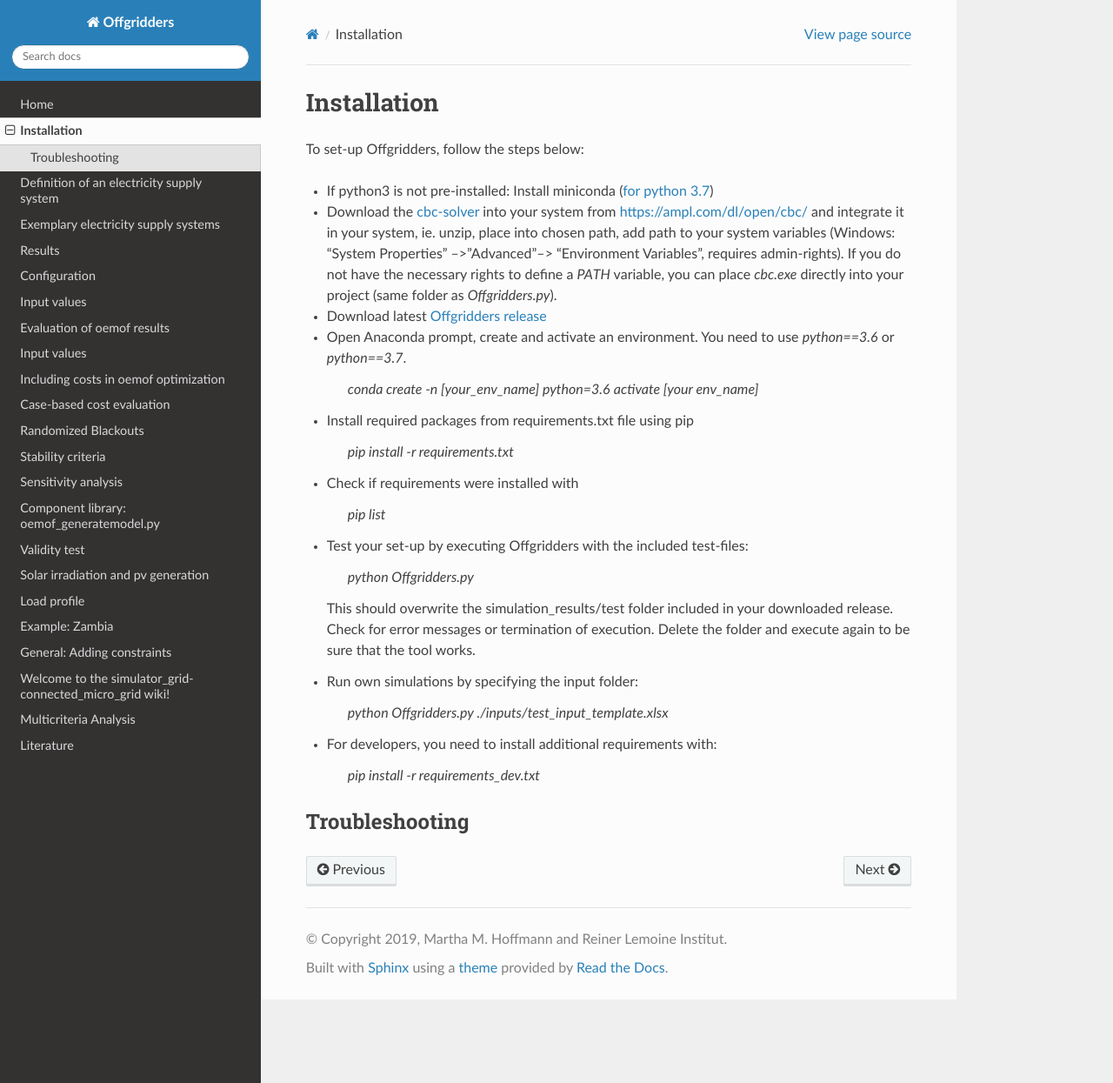
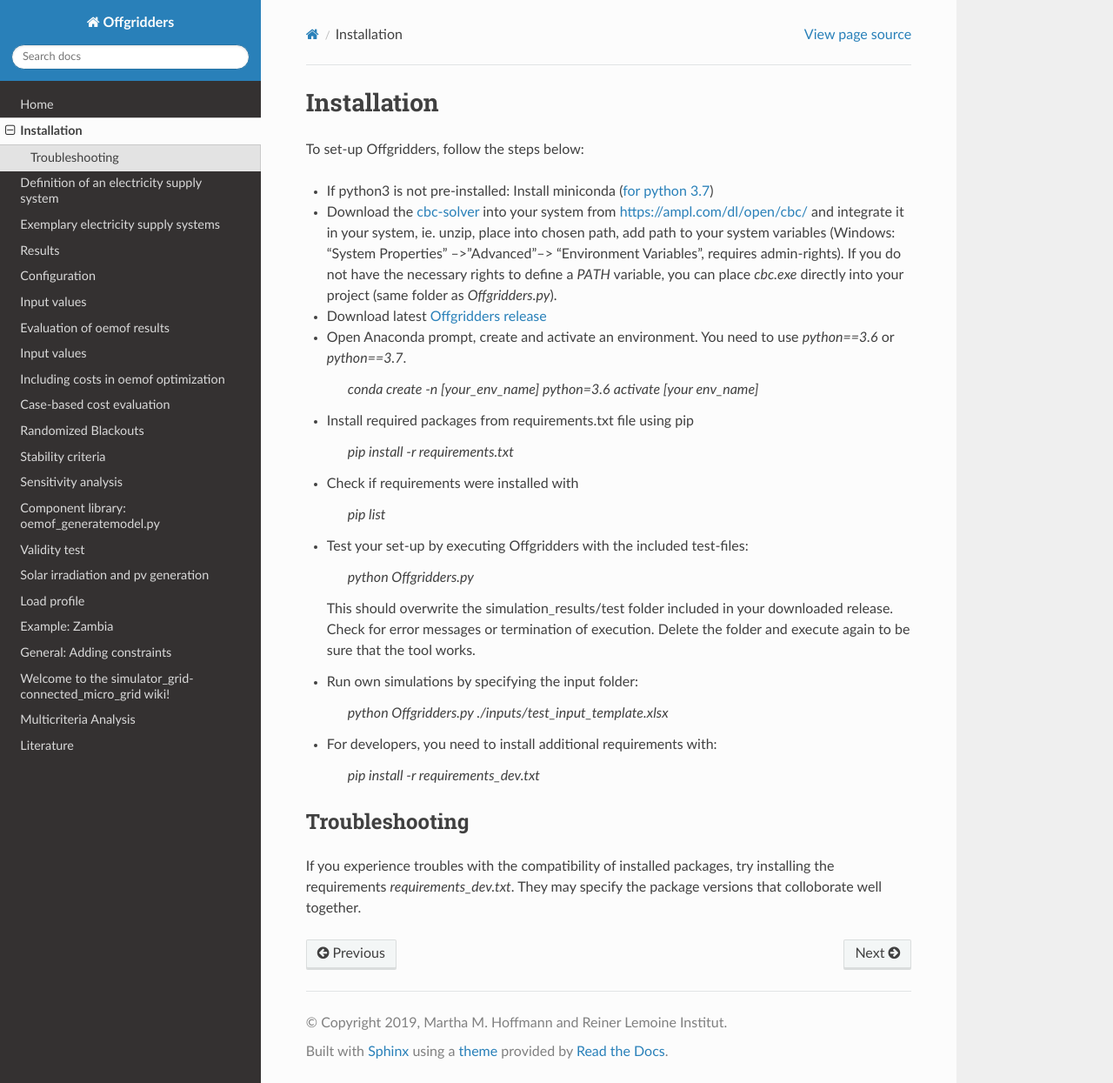
Before and after one commit to rl-institut/offgridders, a Sphinx documentation site: the page built from docs/Installation.rst, in a window 1280 px wide and 1245 px high. Shown: the whole window at 87% size. Built offline with Sphinx 7.4.7 and the Read the Docs theme 2.0.0, drawn with Linux system fonts in a browser that asks for light colours; pages that are not in the unit, such as notebooks, are missing from menus.

```diff
--- a/docs/Installation.rst
+++ b/docs/Installation.rst
@@ -39,3 +39,5 @@
 
 Troubleshooting
 ###############
+
+If you experience troubles with the compatibility of installed packages, try installing the requirements `requirements_dev.txt`. They may specify the package versions that colloborate well together.
```
Also changed, not shown: requirements.txt (+1 -23 lines), requirements_dev.txt (added, +18 -0 lines).
